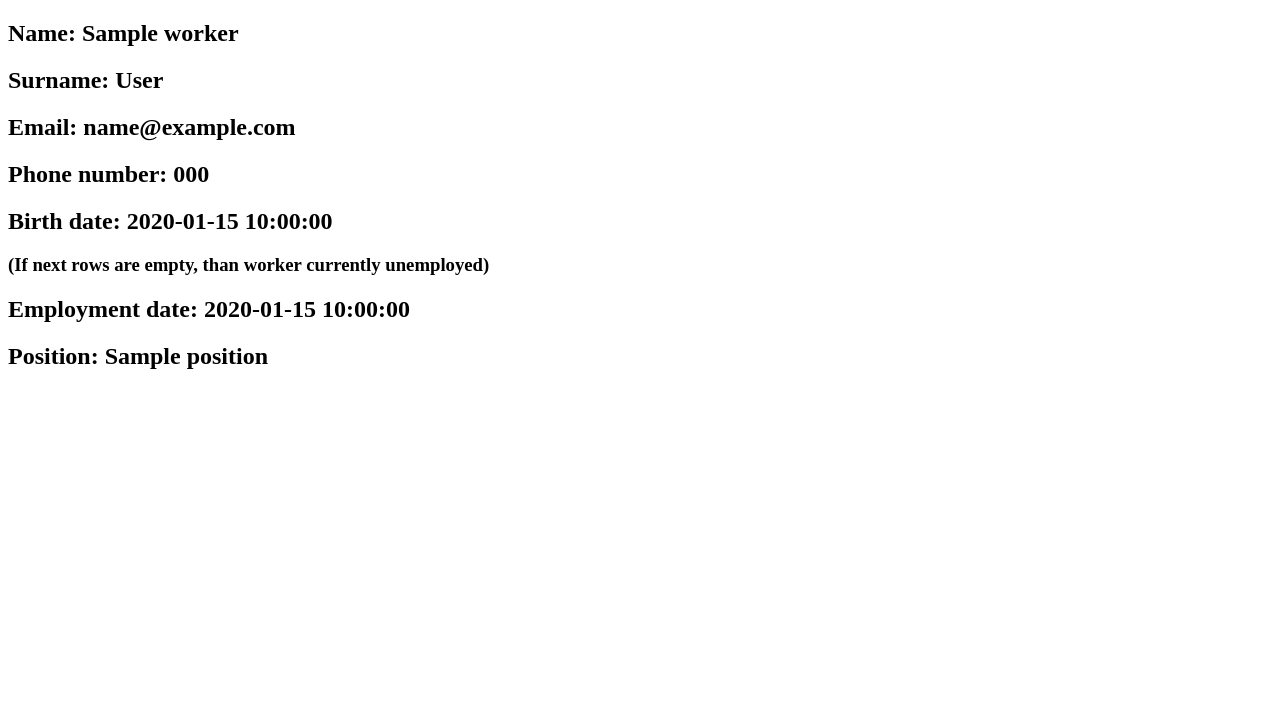
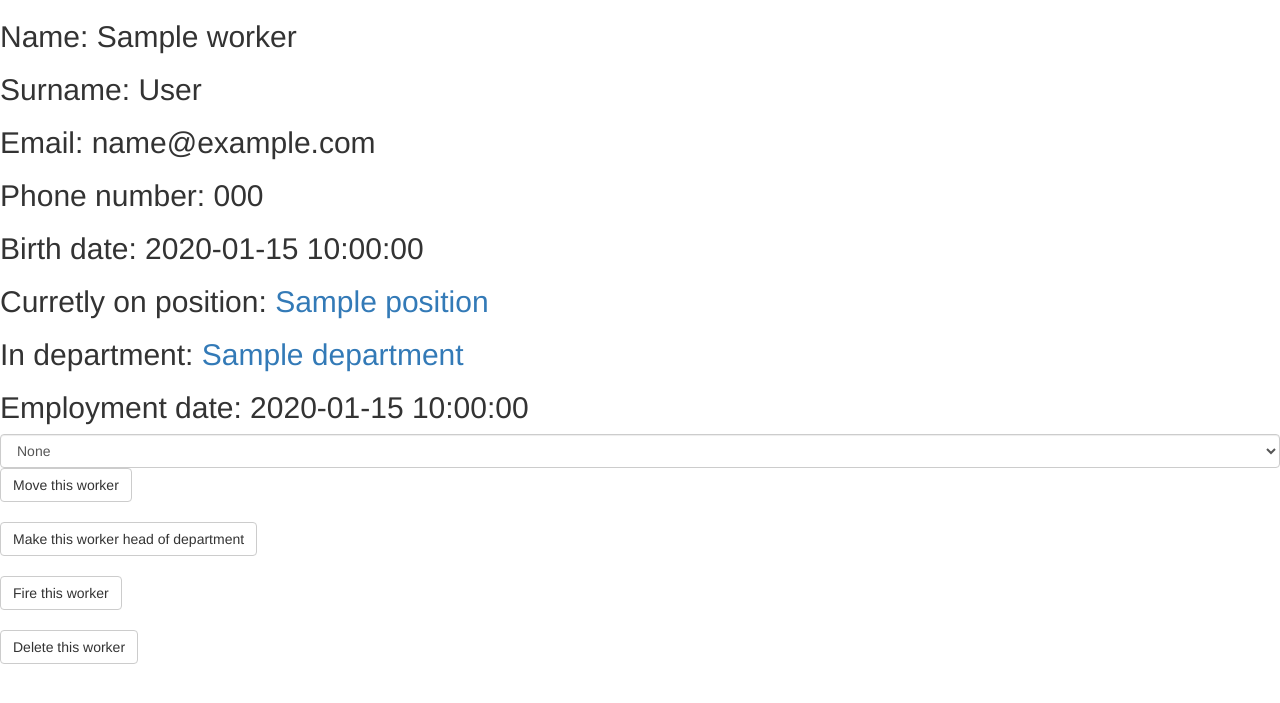
Before and after one commit to Wasper256/evo-departments, a Flask app: page /workers/1 in a window 1280 px wide. Shown: the top 703 px of the page. Run offline with Flask 2, Linux system fonts and the light colour scheme; tables that the repository leaves empty hold one stand-in row (values such as "Sample post").

Commit message:
some changes in worker profile page

```diff
--- a/app.py
+++ b/app.py
@@ -1,5 +1,5 @@
 """Main app file."""
-from flask import Flask, render_template, request, flash
+from flask import Flask, render_template, request, flash, redirect
 from flask_sqlalchemy import SQLAlchemy
 from datetime import datetime
 
@@ -41,7 +41,7 @@ def vacancy():
     return render_template('vacancy.html', vac=vac)
 
 
-@app.route('/workers')
+@app.route('/workers', methods=['GET', 'POST'])
 def workers():
     """Loading workers list."""
     workers = Worker.query.all()
@@ -107,15 +107,32 @@ def profile(userid):
     """Loading specific worker info page."""
     user = Worker.query.filter_by(id=userid).first()
     position = Position.query.filter_by(id=user.idp).first()
+    # positions = Position.query.filter_by(idd=position.idd)
+    deps = Department.query.all()
+    department = []
+    if user.idp:
+        department = Department.query.filter_by(id=position.idd).first()
+        if request.method == 'POST' and 'fireworker' in request.form:
+            profile = Worker.query.get(userid)
+            profile.idp = None
+            profile.edate = None
+            profile.ishead = None
+            db.session.commit()
+        if request.method == 'POST' and 'moveworker' in request.form:
+            pass
+        if request.method == 'POST' and 'makehead' in request.form:
+            head = Worker.query.filter_by(ishead=True, idp=user.idp).first()
+            profile = Worker.query.get(userid)
+            profile.ishead = True
+            if head:
+                headmove = Worker.query.get(head.id)
+                headmove.ishead = False
+            db.session.commit()
     if request.method == 'POST' and 'deleteworker' in request.form:
-        pass
-    if request.method == 'POST' and 'firedworker' in request.form:
-        pass
-    if request.method == 'POST' and 'move worker' in request.form:
-        pass
-    if request.method == 'POST' and 'makehead' in request.form:
-        pass
-    return render_template('profile.html', user=user, position=position)
+        Worker.query.filter_by(id=userid).delete()
+        db.session.commit()
+        return redirect("/workers", code=302)
+    return render_template('profile.html', user=user, position=position, department=department, deps=deps)
 
 
 @app.route('/departments/new', methods=['GET', 'POST'])
--- a/templates/profile.html
+++ b/templates/profile.html
@@ -1,7 +1,9 @@
 <!DOCTYPE html>
 <html>
 <head>
-	<title>{{ user.name }}</title>
+  <title>{{ user.name }}</title>
+  <meta name="viewport" content="width=device-width, initial-scale=1.0">
+  <link href="static/bootstrap.min.css" rel="stylesheet" media="screen">
 </head>
 <body>
 <h2>Name: {{ user.name }} </h2>
@@ -9,8 +11,35 @@
 <h2>Email: {{ user.email }} </h2>
 <h2>Phone number: {{ user.phone }} </h2>
 <h2>Birth date: {{ user.bdate }} </h2>
-<h3>(If next rows are empty, than worker currently unemployed)</h3>
-<h2>Employment date: {{ user.edate }} </h2>
-<h2>Position: {{ position.name }} </h2>
+{% if user.idp %}
+  <h2>Curretly on position: <a href="/positions/{{ position.id }}">{{ position.name }}</a></h2>
+  <h2>In department: <a href="/departments/{{ position.idd }}">{{ department.name }}</a> </h2>
+  <h2>Employment date: {{ user.edate }} </h2>
+  <form action="" method="post">
+    <select name="id" class="selectpicker form-control" required>
+    <h3>Move this worker to department</h3>
+    <option value="">None</option>
+    {% for d in deps %}
+    {% if d.id != position.idd %}
+      <option value="{{ d.id }}">{{d.name}} </option>
+    {% endif %}
+    {% endfor %}
+    </select>
+    <input class="btn btn-default" type="submit" name="moveworker" value="Move this worker">
+  </form><br>
+  <form action="" method="post">
+    <input class="btn btn-default" type="submit" name="makehead" value="Make this worker head of department">
+  </form><br>
+  <form action="" method="post">
+    <input class="btn btn-default" type="submit" name="fireworker" value="Fire this worker">
+  </form><br>
+
+{% else %}
+  <h2>Worker currently unemployed</h2>
+{% endif %}
+  <form action="" method="post">
+    <input class="btn btn-default" type="submit" name="deleteworker" value="Delete this worker">
+  </form><br><br>
+
 </body>
 </html>
```
